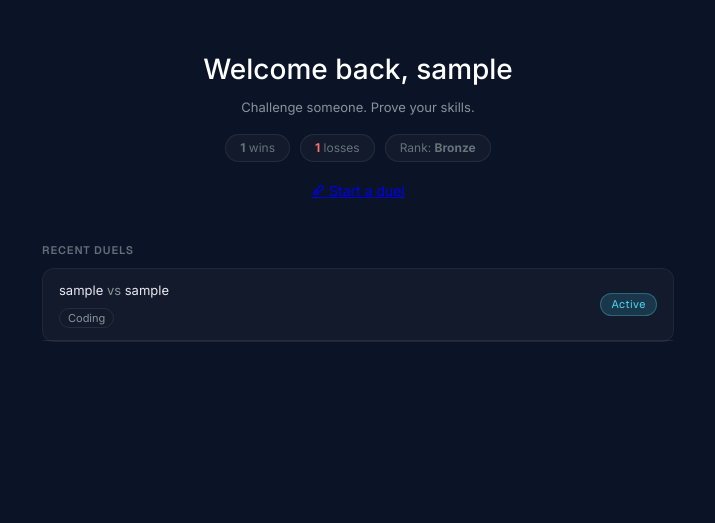
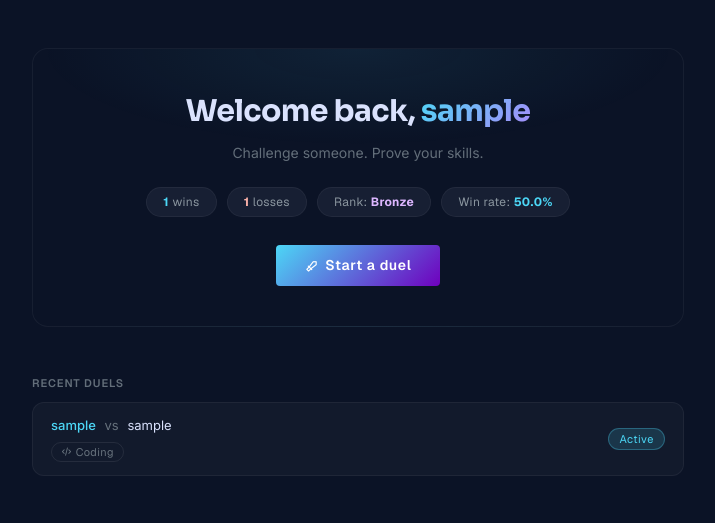
Before and after one commit to shanuka-upendra/Skill-Duel-Django, a Django app: page / in a window 1280 px wide. Shown: the part 56-579 px from the top of the page, without its empty margins (282-997 px from the left). Run offline with Django 5.2, Linux system fonts and the light colour scheme; a user stored in the database is signed in; tables that the repository leaves empty hold one stand-in row (values such as "Sample post").

Commit message:
Enhance registration and home templates with improved styling and structure; add user profile stats and recent duels feature

```diff
--- a/templates/skillduel/home.html
+++ b/templates/skillduel/home.html
@@ -1,51 +1,177 @@
 {% extends "base.html" %}
 {% block title %}Home — Skill Duel{% endblock %}
 
+{% block extra_css %}
+<style>
+    .home-wrap {
+        max-width: 700px;
+        margin: 0 auto;
+        padding: 3rem 1.5rem;
+    }
+
+    .hero {
+        text-align: center;
+        margin-bottom: 3rem;
+        padding: 2.5rem 1rem;
+        background:
+            radial-gradient(ellipse 70% 50% at 50% 0%, rgba(76, 215, 246, 0.08) 0%, transparent 70%);
+        border-radius: 16px;
+        border: 1px solid var(--border-subtle);
+    }
+
+    .hero-title {
+        font-family: 'Sora', sans-serif;
+        font-size: 30px;
+        font-weight: 700;
+        color: var(--text-primary);
+        margin-bottom: 8px;
+        letter-spacing: -0.02em;
+    }
+
+    .hero-title .accent {
+        background: linear-gradient(135deg, var(--primary) 0%, #a78bfa 100%);
+        -webkit-background-clip: text;
+        -webkit-text-fill-color: transparent;
+        background-clip: text;
+    }
+
+    .hero-sub {
+        font-size: 14px;
+        color: var(--text-dim);
+        margin-bottom: 1.5rem;
+    }
+
+    .stats-row {
+        display: flex;
+        justify-content: center;
+        gap: 10px;
+        flex-wrap: wrap;
+        margin-bottom: 1.75rem;
+    }
+
+    .stat-chip {
+        background: var(--surface-container);
+        border: 1px solid var(--border-subtle);
+        border-radius: 20px;
+        padding: 5px 16px;
+        font-size: 12px;
+        color: var(--text-muted);
+        font-family: 'Geist', sans-serif;
+        letter-spacing: 0.03em;
+    }
+
+    .stat-chip strong {
+        color: var(--primary);
+    }
+
+    .stat-chip.loss strong {
+        color: var(--error);
+    }
+
+    .stat-chip.rank strong {
+        color: var(--secondary);
+    }
+
+    .duel-item {
+        display: flex;
+        align-items: center;
+        justify-content: space-between;
+        padding: 13px 18px;
+        border-bottom: 1px solid var(--border-subtle);
+        transition: background 0.15s;
+        text-decoration: none;
+        color: inherit;
+    }
+
+    .duel-item:last-child {
+        border-bottom: none;
+    }
+
+    .duel-item:hover {
+        background: var(--surface-hover);
+    }
+
+    .duel-players {
+        font-size: 13px;
+        color: var(--text-primary);
+    }
+
+    .duel-players .you {
+        color: var(--primary);
+        font-weight: 500;
+    }
+
+    .duel-players .vs {
+        color: var(--text-dim);
+        margin: 0 5px;
+    }
+
+    .duel-meta {
+        margin-top: 3px;
+    }
+
+    .duel-cat {
+        font-size: 11px;
+        font-family: 'Geist', sans-serif;
+        letter-spacing: 0.04em;
+        padding: 2px 9px;
+        border-radius: 20px;
+        border: 1px solid var(--border);
+        color: var(--text-dim);
+    }
+
+    .empty-state {
+        padding: 3rem;
+        text-align: center;
+        color: var(--text-dim);
+        font-size: 13px;
+    }
+
+    .empty-state a {
+        color: var(--primary);
+        text-decoration: none;
+    }
+</style>
+{% endblock %}
+
 {% block content %}
-<div style="max-width:680px; margin:0 auto; padding:3rem 1.5rem;">
+<div class="home-wrap">
 
-    <div style="text-align:center; margin-bottom:2.5rem;">
-            <h1 style="font-size:28px; font-weight:500; color:#fff; margin-bottom:8px;">
-                Welcome back, <span style="color:var(--amber);">{{ request.user.username }}</span>
+    <div class="hero">
+        <h1 class="hero-title">
+            Welcome back, <span class="accent">{{ request.user.username }}</span>
         </h1>
-            <p style="font-size:13px; color:var(--text-muted);">Challenge someone. Prove your skills.</p>
-            {% if request.user.profile %}
-            <div style="display:flex; justify-content:center; gap:10px; margin:1rem 0;">
-                <span
-                    style="background:var(--surface); border:0.5px solid var(--border); border-radius:20px; padding:4px 14px; font-size:12px; color:var(--text-dim);">
-                    <strong style="color:var(--amber);">{{ request.user.profile.wins }}</strong> wins
-                </span>
-                <span
-                    style="background:var(--surface); border:0.5px solid var(--border); border-radius:20px; padding:4px 14px; font-size:12px; color:var(--text-dim);">
-                    <strong style="color:#f87171;">{{ request.user.profile.losses }}</strong> losses
-                </span>
-                <span
-                    style="background:var(--surface); border:0.5px solid var(--border); border-radius:20px; padding:4px 14px; font-size:12px; color:var(--text-dim);">
-                    Rank: <strong style="color:var(--amber);">{{ request.user.profile.rank|capfirst }}</strong>
-                </span>
+        <p class="hero-sub">Challenge someone. Prove your skills.</p>
+
+        {% if request.user.profile.wins is not None %}
+        <div class="stats-row">
+            <div class="stat-chip"><strong>{{ profile.wins }}</strong> wins</div>
+            <div class="stat-chip loss"><strong>{{ profile.losses }}</strong> losses</div>
+            <div class="stat-chip rank">Rank: <strong>{{ profile.rank|capfirst }}</strong></div>
+            <div class="stat-chip">Win rate: <strong>{{ profile.win_rate }}%</strong></div>
         </div>
         {% endif %}
-            <a href="/duel/create" class="btn-amber" style="padding:10px 28px; font-size:14px;">
+
+        <a href="/skillduel/create" class="btn-primary" style="font-size:14px; padding:10px 28px;">
             <i class="ti ti-sword"></i> Start a duel
         </a>
     </div>
 
     <div class="section-label">Recent duels</div>
-    <div class="sd-card">
+    <div class="sd-card" style="overflow:hidden;">
         {% if recent_duels %}
         {% for duel in recent_duels %}
-        <a href="/duel/{{ duel.id }}" style="text-decoration:none; color:inherit;">
-            <div
-                style="display:flex; align-items:center; justify-content:space-between; padding:12px 16px; border-bottom:0.5px solid var(--border);">
+        <a href="/skillduel/{{ duel.id }}" class="duel-item">
             <div>
-                    <div style="font-size:13px; color:#e8eaf0;">
-                        <span style="color:var(--amber);">{{ duel.challenger.username }}</span>
-                        <span style="color:var(--text-muted);"> vs </span>
+                <div class="duel-players">
+                    <span class="you">{{ duel.challenger.username }}</span>
+                    <span class="vs">vs</span>
                     {{ duel.opponent.username }}
                 </div>
-                    <div style="margin-top:3px;">
-                        <span
-                            style="font-size:11px; padding:2px 8px; border-radius:20px; border:0.5px solid var(--border); color:var(--text-muted);">
+                <div class="duel-meta">
+                    <span class="duel-cat">
+                        {% if duel.category == 'coding' %}<i class="ti ti-code" style="font-size:11px;"></i>{% else %}<i
+                            class="ti ti-math" style="font-size:11px;"></i>{% endif %}
                         {{ duel.category|capfirst }}
                     </span>
                 </div>
@@ -53,13 +179,13 @@
             {% if duel.status == 'pending' %}<span class="badge-pending">Pending</span>
             {% elif duel.status == 'active' %}<span class="badge-active">Active</span>
             {% else %}<span class="badge-done">Finished</span>{% endif %}
-            </div>
         </a>
         {% endfor %}
         {% else %}
-        <div style="padding:2rem; text-align:center; color:var(--text-muted); font-size:13px;">
-            No duels yet. <a href="/duel/create" style="color:var(--amber); text-decoration:none;">Start your first
-                one</a>
+        <div class="empty-state">
+            <i class="ti ti-sword" style="font-size:28px; color:var(--text-dim); display:block; margin-bottom:8px;"></i>
+            No duels yet. <a href="/skillduel/create" class="btn-primary"
+                style="font-size:14px; padding:10px 28px;">Start one now</a>
         </div>
         {% endif %}
     </div>
```
Also changed, not shown: templates/registration/register.html (+94 -19 lines). Lines whose indentation alone changed are shown as unchanged.
